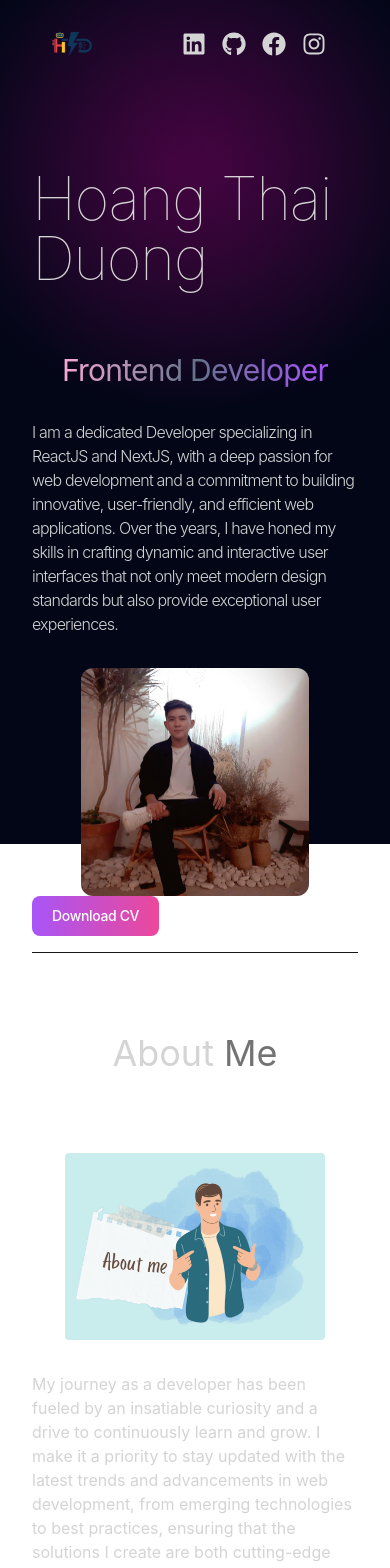
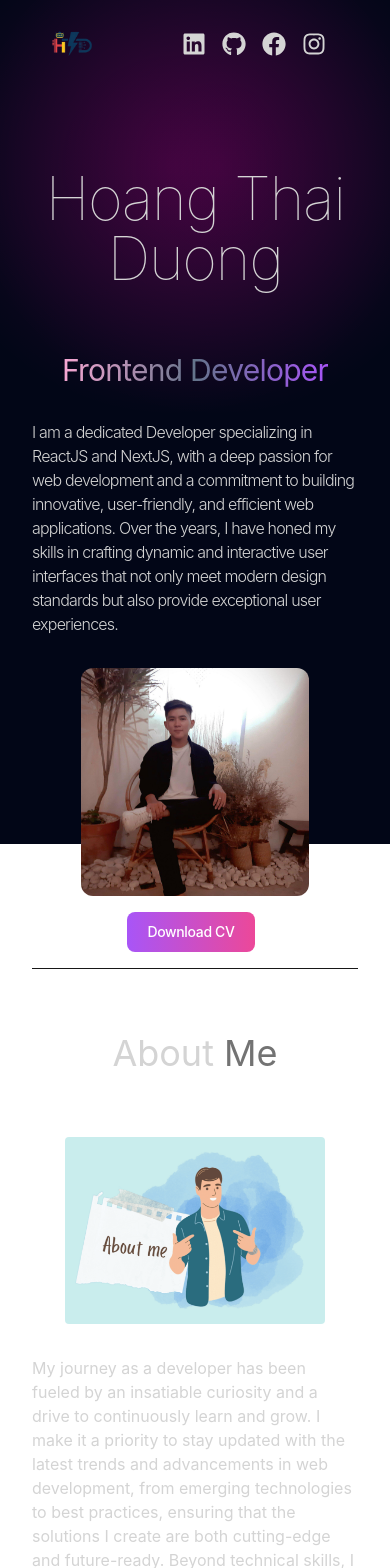
Before and after one commit to hoangthaiduong2001/portfolio, a React (Vite) app: page / in a window 390 px wide. Shown: the top 1568 px of the page. Built offline with nearby package versions, Linux system fonts and the light colour scheme.

Commit message:
update responsive

```diff
--- a/src/components/About.tsx
+++ b/src/components/About.tsx
@@ -8,7 +8,7 @@ const About = () => {
         whileInView={{ opacity: 1, y: 0 }}
         initial={{ opacity: 0, y: -100 }}
         transition={{ duration: 0.5 }}
-        className="my-20 text-center text-4xl"
+        className="my-16 text-center text-4xl"
       >
         About
         <span className="text-neutral-500"> Me</span>
--- a/src/components/Experience.tsx
+++ b/src/components/Experience.tsx
@@ -8,7 +8,7 @@ const Experience = () => {
         whileInView={{ opacity: 1, y: 0 }}
         initial={{ opacity: 0, y: -100 }}
         transition={{ duration: 0.5 }}
-        className="my-20 text-center text-4xl"
+        className="my-16 text-center text-4xl"
       >
         Experience
       </motion.h2>
@@ -53,10 +53,11 @@ const Experience = () => {
                   {experience.projects}
                 </p>
               </div>
+
               {experience.technologies.map((tech, index) => (
                 <span
                   key={index}
-                  className="mr-2 mt-4 rounded bg-neutral-900 px-2 py-1 text-sm font-medium text-cyan-500"
+                  className="inline-block mr-2 mt-4 rounded bg-neutral-900 px-2 py-1 text-sm font-medium text-cyan-500"
                 >
                   {tech}
                 </span>
--- a/src/components/Hero.tsx
+++ b/src/components/Hero.tsx
@@ -44,7 +44,7 @@ const Hero = () => {
               variants={containerLeft(0)}
               initial="hidden"
               animate="visible"
-              className="pb-16 text-6xl font-thin tracking-tight lg:mt-16 lg:text-7xl"
+              className="text-center pb-16 text-6xl font-thin tracking-tight lg:mt-16 lg:text-7xl"
             >
               Hoang Thai Duong
             </motion.h1>
@@ -80,8 +80,8 @@ const Hero = () => {
             />
           </div>
         </div>
-        <div className="w-full lg:w-1/2 sm:mt-4">
-          <div className="flex sm:justify-center">
+        <div className="w-full lg:w-1/2 mt-4">
+          <div className="flex justify-center">
             <motion.button
               variants={containerLeft(1)}
               initial="hidden"
--- a/src/components/Project.tsx
+++ b/src/components/Project.tsx
@@ -8,7 +8,7 @@ const Project = () => {
         whileInView={{ opacity: 1, y: 0 }}
         initial={{ opacity: 0, y: -100 }}
         transition={{ duration: 0.5 }}
-        className="my-20 text-center text-4xl"
+        className="my-16 text-center text-4xl"
       >
         Project
       </motion.h2>
@@ -34,14 +34,14 @@ const Project = () => {
               whileInView={{ opacity: 1, x: 0 }}
               initial={{ opacity: 0, x: 100 }}
               transition={{ duration: 1 }}
-              className="w-full max-w-xl lg:w-3/4"
+              className="w-full max-w-xl lg:w-3/4 "
             >
               <h6 className="mb-2 font-semibold">{project.title}</h6>
               <p className="mb-4 text-neutral-400">{project.description}</p>
               {project.technologies.map((tech, index) => (
                 <span
                   key={index}
-                  className="mr-2 rounded bg-neutral-900 px-2 py-1 text-sm font-medium text-purple-900"
+                  className="inline-block mr-2 rounded bg-neutral-900 px-2 py-1 text-sm font-medium text-purple-900"
                 >
                   {tech}
                 </span>
--- a/src/components/Technologies.tsx
+++ b/src/components/Technologies.tsx
@@ -35,7 +35,7 @@ const Technologies = () => {
         whileInView={{ opacity: 1, y: 0 }}
         initial={{ opacity: 0, y: -100 }}
         transition={{ duration: 1.5 }}
-        className="my-20 text-center text-4xl"
+        className="my-16 text-center text-4xl"
       >
         Technologies
       </motion.h2>
--- a/src/index.css
+++ b/src/index.css
@@ -6,3 +6,7 @@
 :root {
   font-family: "Inter", sans-serif;
 }
+
+::-webkit-scrollbar {
+  display: none;
+}
```
